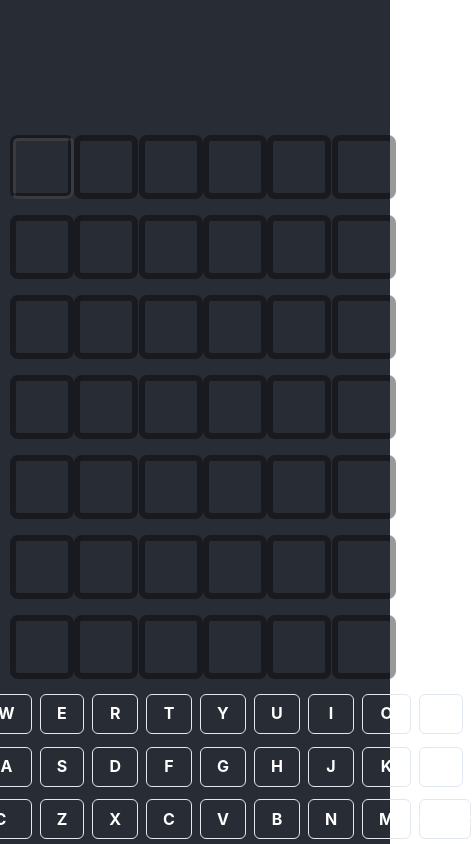
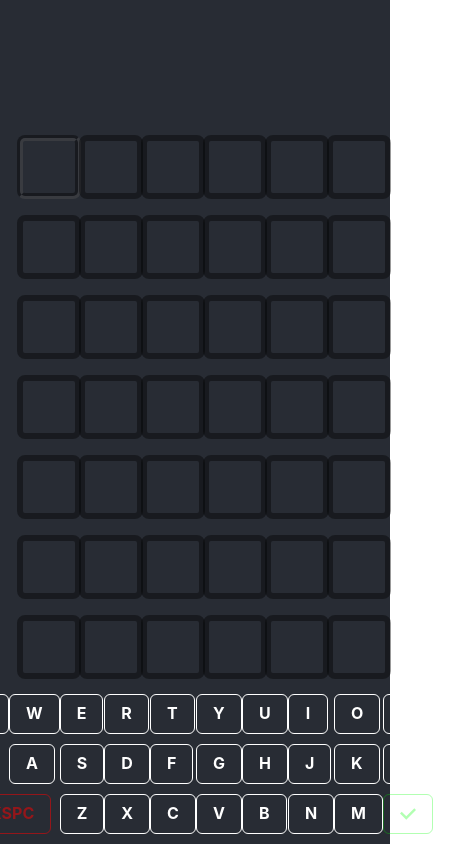
Before and after one commit to JonathanLemes/palavraa, a React (Create React App) app: page / in a window 390 px wide. Shown: the whole page, 472 px wide, since content can reach past the window. Built offline with nearby package versions, Linux system fonts and the light colour scheme.

Commit message:
style: 💄 responsive design

```diff
--- a/package.json
+++ b/package.json
@@ -3,6 +3,7 @@
   "version": "0.1.0",
   "private": true,
   "dependencies": {
+    "@chakra-ui/icons": "^2.0.2",
     "@chakra-ui/react": "^1.8.8",
     "@emotion/react": "^11",
     "@emotion/styled": "^11",
--- a/src/App.tsx
+++ b/src/App.tsx
@@ -337,10 +337,9 @@ function App() {
         <Flex
           justifyContent="center"
           alignItems="center"
-          minWidth="320px"
           height="calc(100vh - 270px)"
         >
-          <SimpleGrid width="max(320px, 70%)" columns={6}>
+          <SimpleGrid width="max(320px, 80%)" columns={6}>
             {firstWord.map((letter, index) => letterBox(letter, index, 0))}
             {secondWord.map((letter, index) => letterBox(letter, index, 1))}
             {thirdWord.map((letter, index) => letterBox(letter, index, 2))}
@@ -350,7 +349,7 @@ function App() {
             {seventhWord.map((letter, index) => letterBox(letter, index, 6))}
           </SimpleGrid>
         </Flex>
-        <Flex height="150px">
+        <Flex height="150px" maxWidth="500px">
           <Keyboard typedLetters={typedLetters} setLetter={setLetter} />
         </Flex>
       </Flex>
--- a/src/components/Keyboard.tsx
+++ b/src/components/Keyboard.tsx
@@ -1,4 +1,5 @@
 import { Button, Grid, GridItem } from '@chakra-ui/react'
+import { CheckIcon } from '@chakra-ui/icons'
 
 export interface TypedLetter {
   [letter: string]: number
@@ -15,7 +16,13 @@ export default function Keyboard({ setLetter, typedLetters }: KeyboardProps) {
         <Button
           variant="outline"
           colorScheme="gray"
-          color={typedLetters[letter] === -1 ? 'gray' : 'white'}
+          color={
+            typedLetters[letter] === -1
+              ? 'gray'
+              : letter === 'BKSPC'
+              ? 'rgba(255, 0, 0, 0.5)'
+              : 'white'
+          }
           backgroundColor={
             typedLetters[letter] === 0
               ? 'rgba(255, 255, 0, 0.3)'
@@ -23,23 +30,29 @@ export default function Keyboard({ setLetter, typedLetters }: KeyboardProps) {
               ? 'rgba(0, 255, 0, 0.3)'
               : 'transparent'
           }
+          borderColor={
+            letter === 'ENTER'
+              ? 'rgba(0, 255, 0, 0.3)'
+              : letter === 'BKSPC'
+              ? 'rgba(255, 0, 0, 0.5)'
+              : 'white'
+          }
           fontWeight="bold"
           marginBottom="4px"
-          width="100%"
           onClick={() => setLetter(letter)}
         >
-          {letter}
+          {letter === 'ENTER' ? (
+            <CheckIcon color="rgba(0, 255, 0, 0.3)" />
+          ) : (
+            letter
+          )}
         </Button>
       </GridItem>
     )
   }
 
   return (
-    <Grid
-      gap={2}
-      templateColumns="repeat(12, 1fr)"
-      templateRows="repeat(3, 1fr)"
-    >
+    <Grid templateColumns="repeat(12, 1fr)" templateRows="repeat(3, 1fr)">
       <GridItem />
       {keyBoardLetter('Q')}
       {keyBoardLetter('W')}
```
Also changed, not shown: 1 other file (tests, documents, lock files or other folders).
